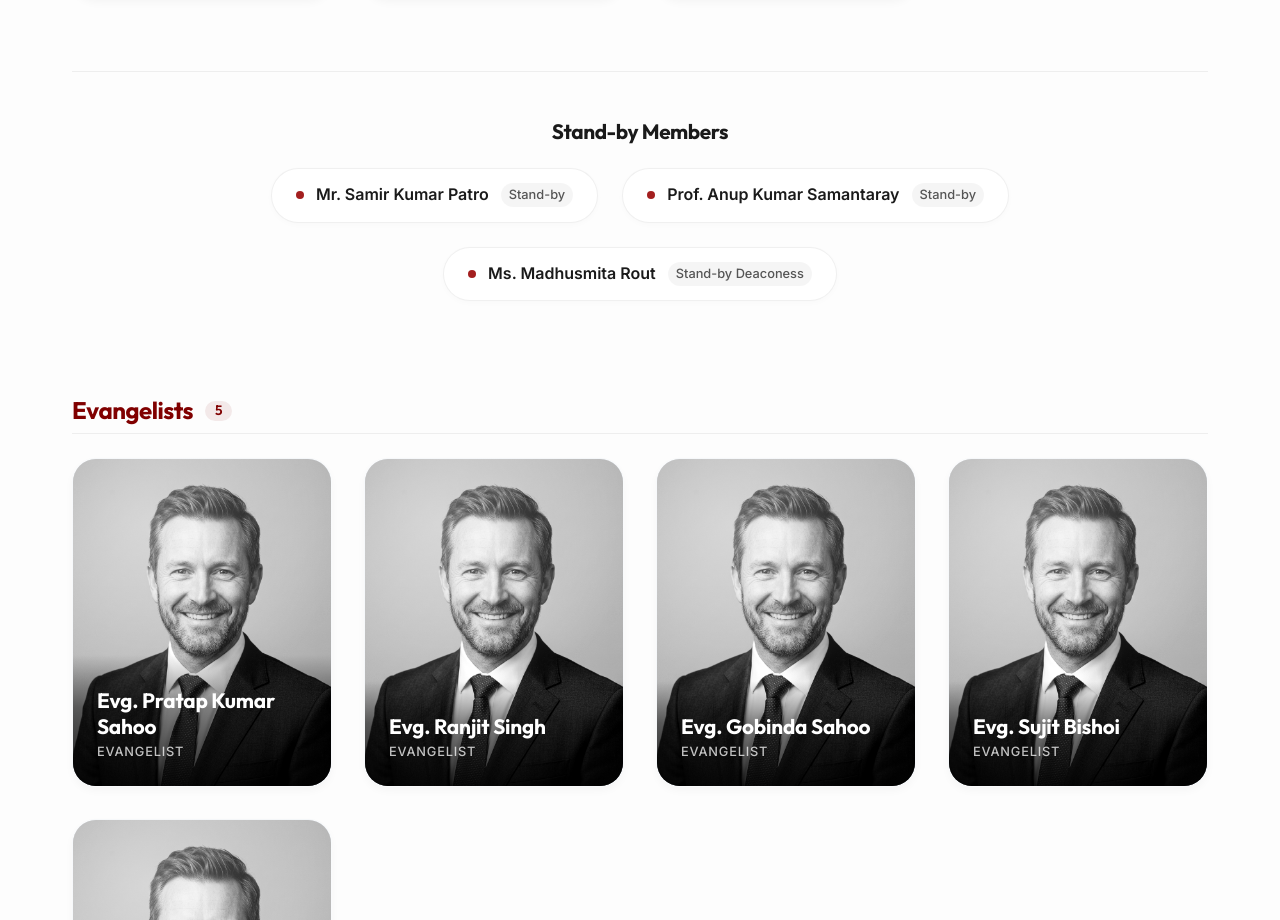
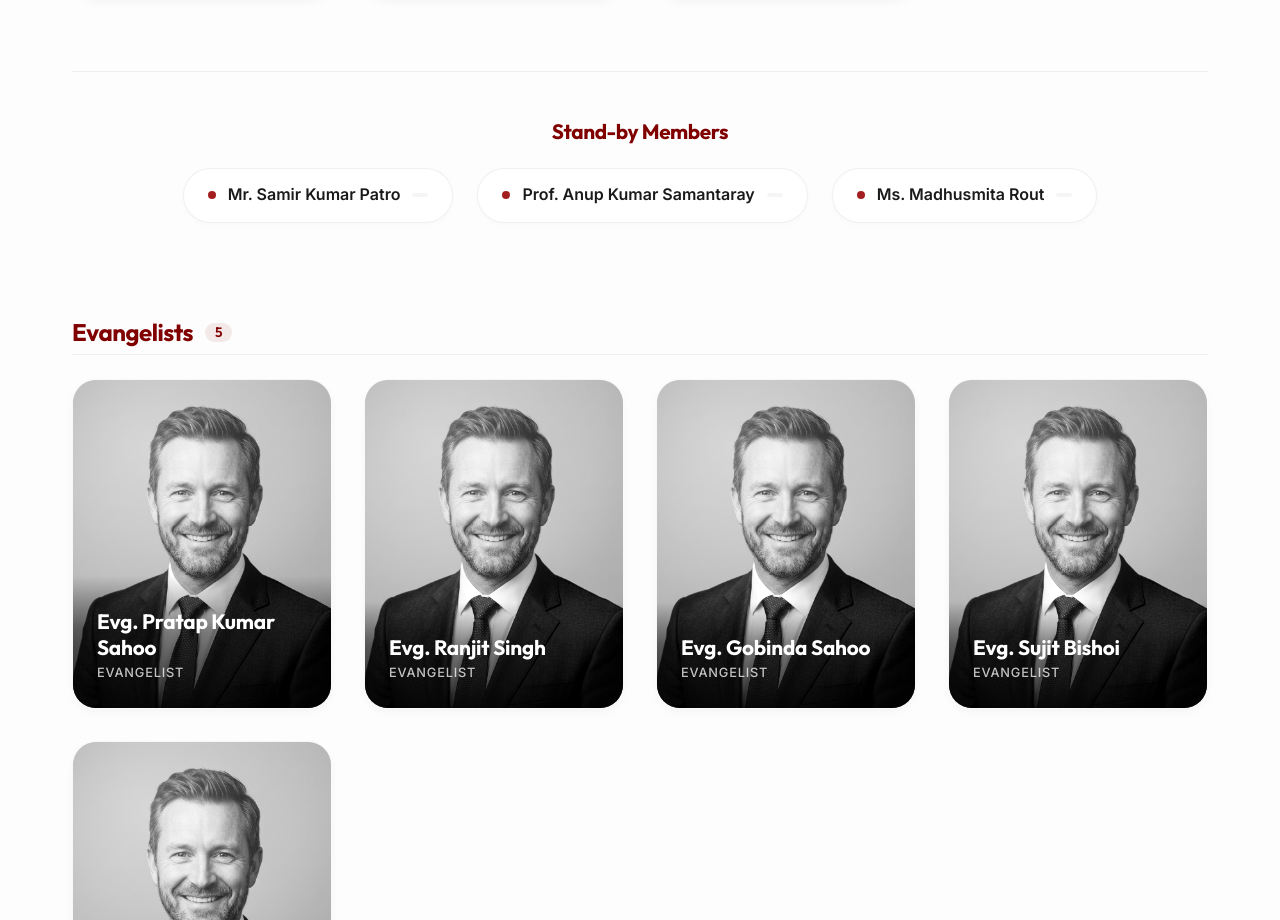
Before and after one commit to Abhijeet-Behera/cocuc-website, a Next.js app in the folder frontend/: page /about/leadership in a window 1280 px wide. Shown: the part 4698-5618 px from the top of the page. Built offline with nearby package versions, Linux system fonts and the light colour scheme.

Commit message:
revie part 1

```diff
--- a/frontend/app/about/leadership/page.js
+++ b/frontend/app/about/leadership/page.js
@@ -235,14 +235,14 @@ export default function LeadershipPage() {
 
             {/* Stand-by Members */}
             <div style={{ marginTop: '4.5rem', borderTop: '1px solid rgba(0,0,0,0.06)', paddingTop: '3rem', textAlign: 'center' }}>
-              <h4 style={{ fontFamily: 'var(--font-heading)', fontSize: '1.3rem', fontWeight: 700, color: 'var(--color-text)', marginBottom: '1.5rem' }}>
+              <h4 style={{ fontFamily: 'var(--font-heading)', fontSize: '1.3rem', fontWeight: 700, color: 'var(--color-primary)', marginBottom: '1.5rem' }}>
                 Stand-by Members
               </h4>
               <div style={{ display: 'flex', justifyContent: 'center', gap: '1.5rem', flexWrap: 'wrap' }}>
                 {[
-                  { name: "Mr. Samir Kumar Patro", role: "Stand-by" },
-                  { name: "Prof. Anup Kumar Samantaray", role: "Stand-by" },
-                  { name: "Ms. Madhusmita Rout", role: "Stand-by Deaconess" }
+                  { name: "Mr. Samir Kumar Patro" },
+                  { name: "Prof. Anup Kumar Samantaray" },
+                  { name: "Ms. Madhusmita Rout", }
                 ].map((member, index) => (
                   <div key={index} style={{ background: 'var(--color-white)', padding: '0.85rem 1.5rem', borderRadius: '50px', border: '1px solid rgba(0,0,0,0.06)', boxShadow: '0 2px 6px rgba(0,0,0,0.02)', display: 'flex', alignItems: 'center', gap: '0.75rem' }}>
                     <div style={{ width: '8px', height: '8px', borderRadius: '50%', backgroundColor: 'var(--color-primary-light)' }}></div>
--- a/frontend/components/Footer.jsx
+++ b/frontend/components/Footer.jsx
@@ -91,7 +91,7 @@ export default function Footer() {
             <li><Link href="/" className={styles.footerLink} onClick={() => window.scrollTo({ top: 0, behavior: 'smooth' })}>Home</Link></li>
             <li><Link href="/about" className={styles.footerLink}>About Us</Link></li>
 
-            <li><Link href="/timings" className={styles.footerLink}>Timings</Link></li>
+            <li><Link href="/about/service-times" className={styles.footerLink}>Timings</Link></li>
 
             <li><Link href="#contact" className={styles.footerLink}>Contact Us</Link></li>
           </ul>
@@ -104,16 +104,16 @@ export default function Footer() {
             <li className={styles.contactItem}>
               <Phone size={18} className={styles.contactIcon} />
               <div>
-                <span>General:<br/>(+91) 9437400283</span><br/>
+                <span>General:<br />(+91) 9437400283</span><br />
                 <span style={{ display: 'block', marginTop: '0.3rem' }}>
-                  Prayer:<br/>(+91) 9437418423<br/>(+91) 9437284415
+                  Prayer:<br />(+91) 9437418423<br />(+91) 9437284415
                 </span>
               </div>
             </li>
             <li className={styles.contactItem} style={{ marginTop: '0.5rem' }}>
               <Mail size={18} className={styles.contactIcon} />
               <div>
-                <span>pastor@unionchurch.in</span><br/>
+                <span>pastor@unionchurch.in</span><br />
                 <span style={{ display: 'block', marginTop: '0.3rem', wordBreak: 'break-word' }}>
                   secretary@unionchurch.in
                 </span>
@@ -140,7 +140,7 @@ export default function Footer() {
                     className={styles.mapLink}
                   >
                     <svg xmlns="http://www.w3.org/2000/svg" width="18" height="18" viewBox="0 0 24 24" fill="currentColor">
-                      <path d="M12 2C8.13 2 5 5.13 5 9c0 5.25 7 13 7 13s7-7.75 7-13c0-3.87-3.13-7-7-7zm0 9.5c-1.38 0-2.5-1.12-2.5-2.5s1.12-2.5 2.5-2.5 2.5 1.12 2.5 2.5-1.12 2.5-2.5 2.5z"/>
+                      <path d="M12 2C8.13 2 5 5.13 5 9c0 5.25 7 13 7 13s7-7.75 7-13c0-3.87-3.13-7-7-7zm0 9.5c-1.38 0-2.5-1.12-2.5-2.5s1.12-2.5 2.5-2.5 2.5 1.12 2.5 2.5-1.12 2.5-2.5 2.5z" />
                     </svg>
                     <span>Locate on map</span>
                   </a>
```
